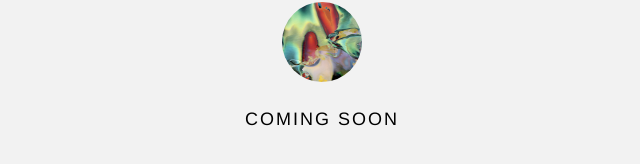
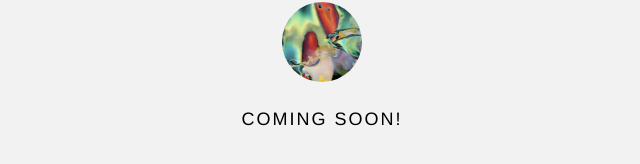
Before and after one commit to utilisateur387/git_101, a plain HTML site: page index.html in a window 1280 px wide. Shown: the part 328-492 px from the top of the page, 318-958 px from the left. Drawn offline with Linux system fonts and the light colour scheme.

Commit message:
added exclamation point

```diff
--- a/index.html
+++ b/index.html
@@ -7,7 +7,7 @@
 <body>
 	<div id="container">
 		<img src="03.jpg" id="logo">
-		<h1>Coming soon</h1>
+		<h1>Coming soon!</h1>
 	</div>
 </body>
 </html>
```
